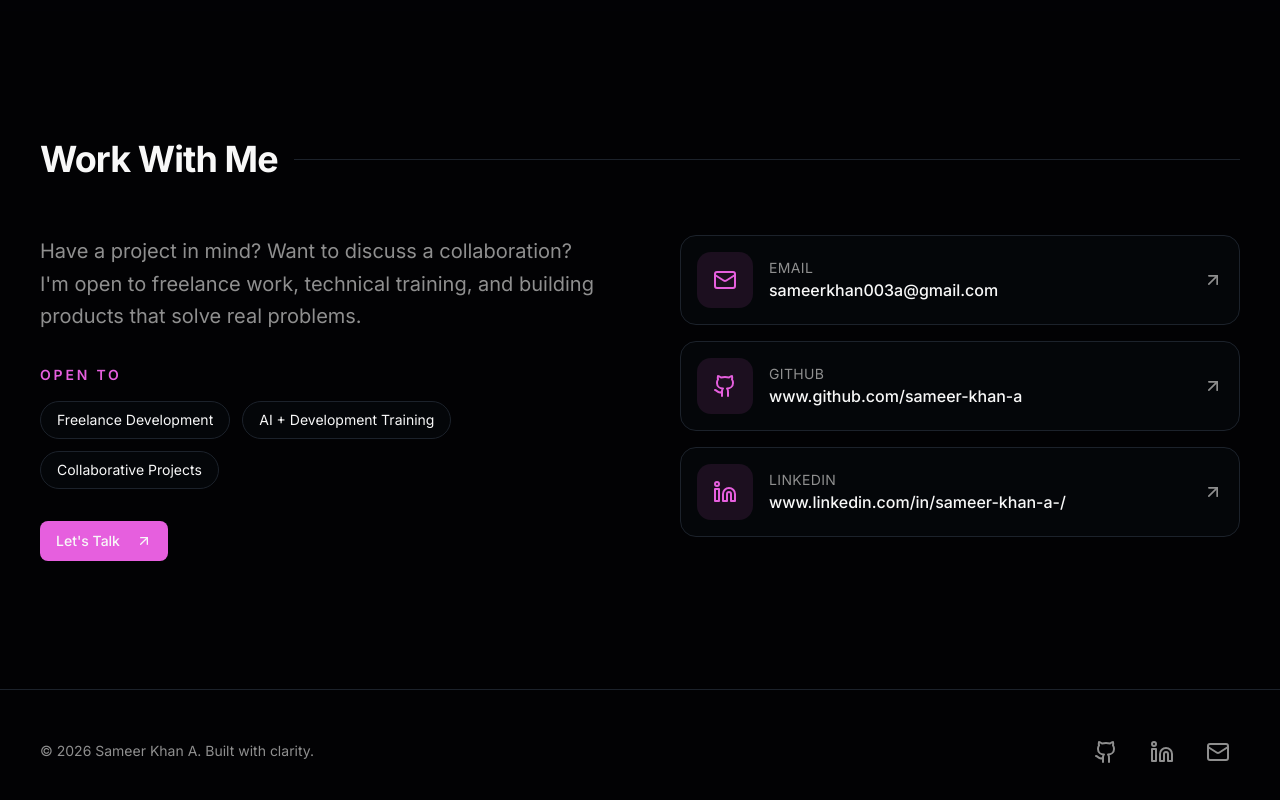
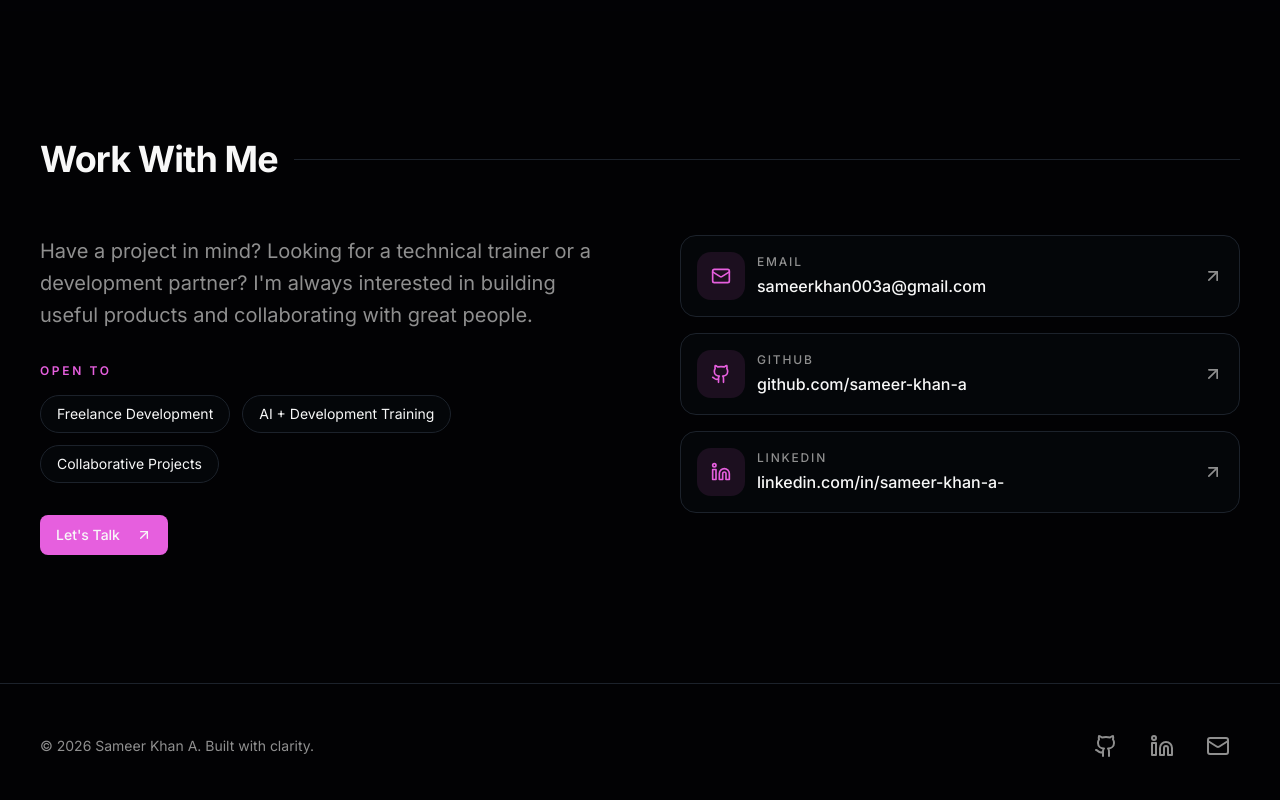
Before and after one commit to sameerkhan2003a/Portfolio, a Next.js app: page / in a window 1280 px wide. Shown: the part 7947-8747 px from the top of the page. Built offline with nearby package versions, Linux system fonts and the light colour scheme.

Commit message:
Refactor contact section links and text
Updated links to remove 'www.' prefix and improved text descriptions.

```diff
--- a/components/sections/contact.tsx
+++ b/components/sections/contact.tsx
@@ -13,13 +13,13 @@ const contactLinks = [
   {
     icon: Github,
     label: "GitHub",
-    value: "www.github.com/sameer-khan-a",
+    value: "github.com/sameer-khan-a",
     href: "https://github.com/sameer-khan-a",
   },
   {
     icon: Linkedin,
     label: "LinkedIn",
-    value: "www.linkedin.com/in/sameer-khan-a-/",
+    value: "linkedin.com/in/sameer-khan-a-",
     href: "https://www.linkedin.com/in/sameer-khan-a-/",
   },
 ]
@@ -37,34 +37,33 @@ export function ContactSection() {
       className="py-16 sm:py-20 lg:py-28 xl:py-32"
     >
       <div className="mx-auto w-full max-w-7xl px-4 sm:px-6 lg:px-8 xl:px-10">
-        {/* Section Header */}
-        <div className="mb-10 flex items-center gap-3 sm:gap-4 lg:mb-14">
+        {/* Heading */}
+        <div className="mb-10 flex items-center gap-3 sm:mb-14 sm:gap-4">
           <h2 className="text-2xl font-bold tracking-tight sm:text-3xl lg:text-4xl">
             Work With Me
           </h2>
           <div className="h-px flex-1 bg-border" />
         </div>
 
-        <div className="grid items-start gap-12 lg:grid-cols-2 lg:gap-16 xl:gap-20">
+        <div className="grid gap-14 lg:grid-cols-2 lg:gap-20">
           {/* Left */}
           <div className="space-y-8">
-            <p className="text-base leading-relaxed text-muted-foreground sm:text-lg lg:text-xl">
-              Have a project in mind? Want to discuss a collaboration?
-              I'm open to freelance work, technical training,
-              and building products that solve real problems.
+            <p className="max-w-xl text-base leading-8 text-muted-foreground sm:text-lg lg:text-xl">
+              Have a project in mind? Looking for a technical trainer or a
+              development partner? I'm always interested in building useful
+              products and collaborating with great people.
             </p>
 
-            {/* Open To */}
             <div>
-              <h3 className="mb-4 text-xs font-semibold uppercase tracking-[0.2em] text-primary sm:text-sm">
+              <h3 className="mb-4 text-xs font-semibold uppercase tracking-[0.22em] text-primary">
                 Open To
               </h3>
 
-              <div className="flex flex-wrap gap-2 sm:gap-3">
+              <div className="flex flex-wrap gap-3">
                 {openTo.map((item) => (
                   <span
                     key={item}
-                    className="rounded-full border border-border bg-card px-3 py-2 text-xs text-foreground sm:px-4 sm:text-sm"
+                    className="rounded-full border border-border bg-card px-4 py-2 text-xs transition-colors hover:border-primary/40 hover:bg-primary/5 sm:text-sm"
                   >
                     {item}
                   </span>
@@ -72,15 +71,14 @@ export function ContactSection() {
               </div>
             </div>
 
-            {/* CTA */}
             <Button
               size="lg"
               asChild
-              className="group w-full sm:w-fit bg-primary text-primary-foreground hover:bg-primary/90"
+              className="group w-full sm:w-fit"
             >
               <a href="mailto:sameerkhan003a@gmail.com">
                 Let's Talk
-                <ArrowUpRight className="ml-2 h-4 w-4 transition-transform duration-300 group-hover:translate-x-1 group-hover:-translate-y-1" />
+                <ArrowUpRight className="ml-2 h-4 w-4 transition-transform duration-300 group-hover:-translate-y-1 group-hover:translate-x-1" />
               </a>
             </Button>
           </div>
@@ -97,23 +95,23 @@ export function ContactSection() {
                     ? undefined
                     : "noopener noreferrer"
                 }
-                className="group flex items-center gap-4 rounded-2xl border border-border bg-card p-4 transition-all duration-300 hover:-translate-y-1 hover:border-primary/50"
+                className="group flex items-center gap-3 rounded-2xl border border-border bg-card p-4 transition-all duration-300 hover:-translate-y-1 hover:border-primary/40 hover:shadow-lg"
               >
-                <div className="flex h-12 w-12 flex-shrink-0 items-center justify-center rounded-xl bg-primary/10 transition-colors group-hover:bg-primary/20 sm:h-14 sm:w-14">
-                  <link.icon className="h-5 w-5 text-primary sm:h-6 sm:w-6" />
+                <div className="flex h-12 w-12 flex-shrink-0 items-center justify-center rounded-xl bg-primary/10 transition-colors group-hover:bg-primary/20">
+                  <link.icon className="h-5 w-5 text-primary" />
                 </div>
 
                 <div className="min-w-0 flex-1">
-                  <p className="text-xs uppercase tracking-wide text-muted-foreground sm:text-sm">
+                  <p className="mb-1 text-xs font-medium uppercase tracking-[0.15em] text-muted-foreground">
                     {link.label}
                   </p>
 
-                  <p className="truncate text-sm font-medium text-foreground transition-colors group-hover:text-primary sm:text-base">
+                  <p className="break-all text-sm font-medium text-foreground transition-colors group-hover:text-primary sm:text-base">
                     {link.value}
                   </p>
                 </div>
 
-                <ArrowUpRight className="h-5 w-5 flex-shrink-0 text-muted-foreground transition-all duration-300 group-hover:-translate-y-1 group-hover:translate-x-1 group-hover:text-primary" />
+                <ArrowUpRight className="hidden h-5 w-5 flex-shrink-0 text-muted-foreground transition-all duration-300 group-hover:-translate-y-1 group-hover:translate-x-1 group-hover:text-primary sm:block" />
               </a>
             ))}
           </div>
```
